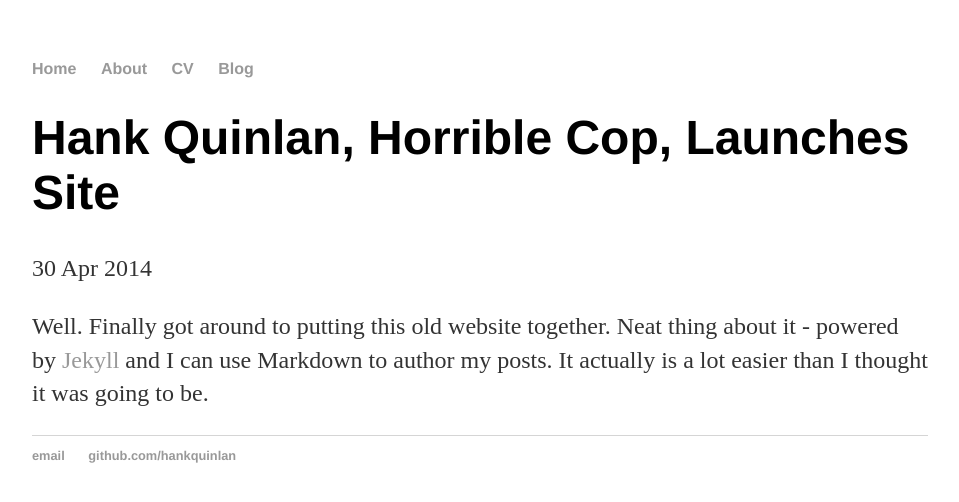
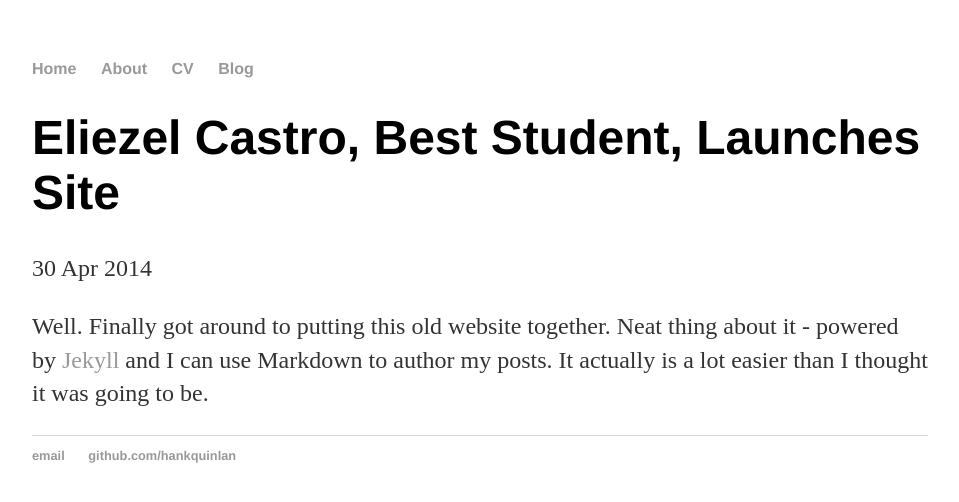
Before and after one commit to eliezelc8202/eliezelc8202.github.io, a Jekyll site: the page built from _posts/2018-09-14-Eliezel-Launches-Website.md, in a window 1280 px wide. Shown: the top 502 px of the page, without its empty margins (160-1119 px from the left). Built offline with Jekyll 4.4.1, drawn with Linux system fonts in a browser that asks for light colours.

Commit message:
Update 2018-09-14-Eliezel-Launches-Website.md

```diff
--- a/_posts/2018-09-14-Eliezel-Launches-Website.md
+++ b/_posts/2018-09-14-Eliezel-Launches-Website.md
@@ -1,6 +1,6 @@
 ---
 layout: post
-title: "Hank Quinlan, Horrible Cop, Launches Site"
+title: "Eliezel Castro, Best Student, Launches Site"
 date: 2014-04-30
 ---
 Well. Finally got around to putting this old website together. Neat thing about it - powered by [Jekyll](http://jekyllrb.com) and I can use Markdown to author my posts. It actually is a lot easier than I thought it was going to be.
```
